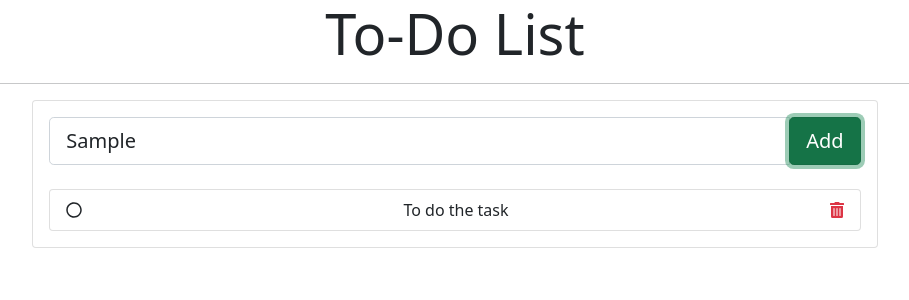
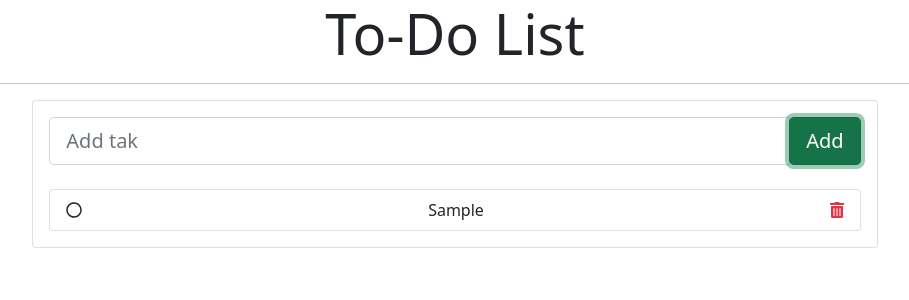
Before and after one commit to willikercarmo/ProjectTaskVueJs, a Vue app: page / in a window 1280 px wide. Both pictures are taken after typing "Sample" into the empty fields and a click on the button "Add". Shown: the top 300 px of the page, without its empty margins (185-1094 px from the left). Built offline with nearby package versions, Linux system fonts and the light colour scheme.

Commit message:
Added task list

```diff
--- a/src/components/Task.vue
+++ b/src/components/Task.vue
@@ -7,18 +7,26 @@
         <div class="card">
           <div class="card-body">
             <div class="input-group">
-                  <input type="text" class="form-control form-control-lg" placeholder="Add tak">
+              <input
+                type="text"
+                class="form-control form-control-lg"
+                placeholder="Add tak"
+                v-model="task"
+              />
               <div class="input-group-append">
-                      <button class="btn btn-success btn-lg">Add</button>
+                <button @click="addTask()"
+                class="btn btn-success btn-lg">Add</button>
               </div>
             </div>
-              <br>
+            <br />
+
             <ul class="list-group">
-                  <li class="list-group-item d-flex justify-content-between">
+              <li v-for="(task, index) of listTasks" :key="index"
+              class="list-group-item d-flex justify-content-between">
                 <span class="cursor">
                   <i class="far fa-circle"></i>
                 </span>
-                      To do the task
+                {{task.name}}
                 <span class="text-danger cursor">
                   <i class="fas fa-trash-alt"></i>
                 </span>
@@ -34,11 +42,27 @@
 <script>
 export default {
   name: "Task",
+  data() {
+      return {
+          task: '',
+          listTasks: []
+      }
+  },
+  methods: {
+      addTask(){
+          const task = {
+              name: this.task,
+              status: false
+          }
+          this.listTasks.push(task);
+          this.task = '';
+      }
+  },
 };
 </script>
 
 <style scoped>
-.cursor{
+.cursor {
   cursor: pointer;
 }
 </style>
```
Lines whose indentation alone changed are shown as unchanged.
